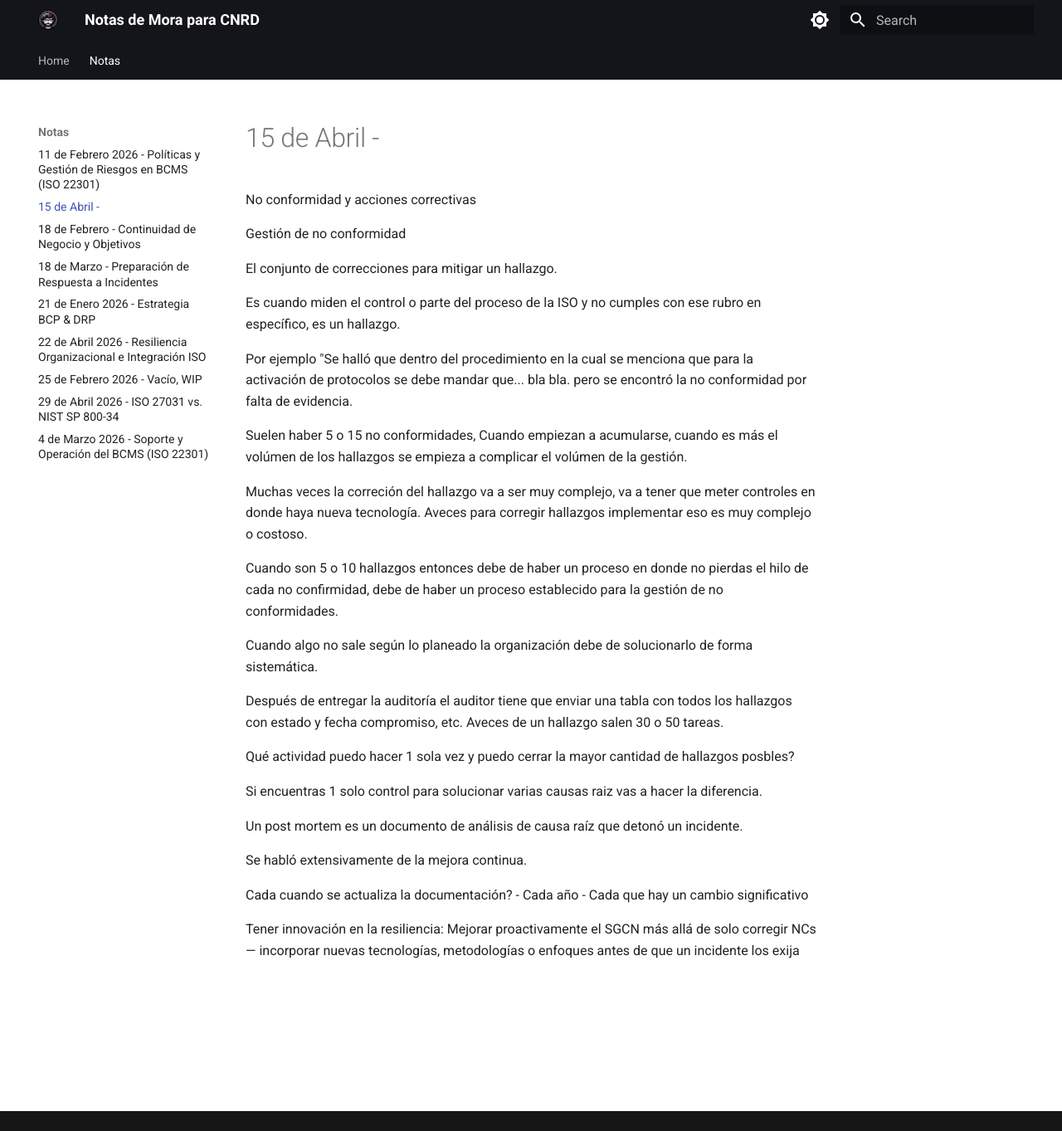
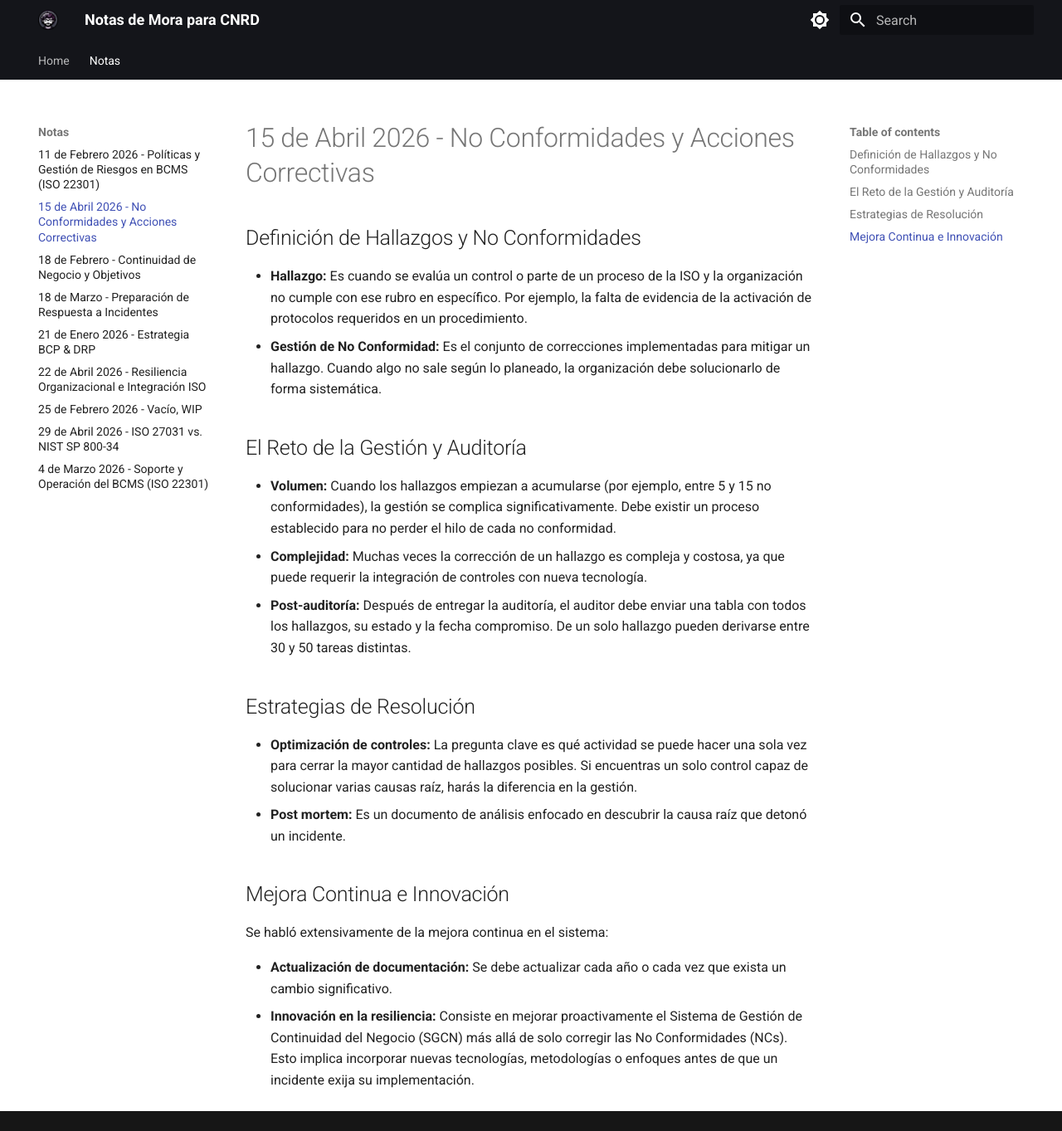
Before and after one commit to m0r4a/cnrd, an MkDocs documentation site: the page built from notes/notas/15_abril_2026.md, in a window 1280 px wide and 1363 px high. Shown: the whole window at 83% size. Built offline with MkDocs 1.6.1 and Material for MkDocs 9.7.7, drawn with Linux system fonts in a browser that asks for light colours.

Commit message:
Actualizar contenido

```diff
--- a/notes/notas/15_abril_2026.md
+++ b/notes/notas/15_abril_2026.md
@@ -1,35 +1,24 @@
-# 15 de Abril - <título>
+# 15 de Abril 2026 - No Conformidades y Acciones Correctivas
 
-No conformidad y acciones correctivas
+## Definición de Hallazgos y No Conformidades
 
-Gestión de no conformidad
+* **Hallazgo:** Es cuando se evalúa un control o parte de un proceso de la ISO y la organización no cumple con ese rubro en específico. Por ejemplo, la falta de evidencia de la activación de protocolos requeridos en un procedimiento.
+* **Gestión de No Conformidad:** Es el conjunto de correcciones implementadas para mitigar un hallazgo. Cuando algo no sale según lo planeado, la organización debe solucionarlo de forma sistemática.
 
-El conjunto de correcciones para mitigar un hallazgo.
+## El Reto de la Gestión y Auditoría
 
-Es cuando miden el control o parte del proceso de la ISO y no cumples con ese rubro en específico, es un hallazgo.
+* **Volumen:** Cuando los hallazgos empiezan a acumularse (por ejemplo, entre 5 y 15 no conformidades), la gestión se complica significativamente. Debe existir un proceso establecido para no perder el hilo de cada no conformidad.
+* **Complejidad:** Muchas veces la corrección de un hallazgo es compleja y costosa, ya que puede requerir la integración de controles con nueva tecnología.
+* **Post-auditoría:** Después de entregar la auditoría, el auditor debe enviar una tabla con todos los hallazgos, su estado y la fecha compromiso. De un solo hallazgo pueden derivarse entre 30 y 50 tareas distintas.
 
-Por ejemplo "Se halló que dentro del procedimiento <nombre> en la cual se menciona que para la activación de protocolos se debe mandar que... bla bla. pero se encontró la no conformidad por falta de evidencia.
+## Estrategias de Resolución
 
-Suelen haber 5 o 15 no conformidades, Cuando empiezan a acumularse, cuando es más el volúmen de los hallazgos se empieza a complicar el volúmen de la gestión.
+* **Optimización de controles:** La pregunta clave es qué actividad se puede hacer una sola vez para cerrar la mayor cantidad de hallazgos posibles. Si encuentras un solo control capaz de solucionar varias causas raíz, harás la diferencia en la gestión.
+* **Post mortem:** Es un documento de análisis enfocado en descubrir la causa raíz que detonó un incidente.
 
-Muchas veces la correción del hallazgo va a ser muy complejo, va a tener que meter controles en donde haya nueva tecnología. Aveces para corregir hallazgos implementar eso es muy complejo o costoso.
+## Mejora Continua e Innovación
 
-Cuando son 5 o 10 hallazgos entonces debe de haber un proceso en donde no pierdas el hilo de cada no confirmidad, debe de haber un proceso establecido para la gestión de no conformidades.
+Se habló extensivamente de la mejora continua en el sistema:
 
-Cuando algo no sale según lo planeado la organización debe de solucionarlo de forma sistemática.
-
-Después de entregar la auditoría el auditor tiene que enviar una tabla con todos los hallazgos con estado y fecha compromiso, etc. Aveces de un hallazgo salen 30 o 50 tareas.
-
-Qué actividad puedo hacer 1 sola vez y puedo cerrar la mayor cantidad de hallazgos posbles?
-
-Si encuentras 1 solo control para solucionar varias causas raiz vas a hacer la diferencia.
-
-Un post mortem es un documento de análisis de causa raíz que detonó un incidente.
-
-Se habló extensivamente de la mejora continua.
-
-Cada cuando se actualiza la documentación?
-- Cada año
-- Cada que hay un cambio significativo
-
-Tener innovación en la resiliencia: Mejorar proactivamente el SGCN más allá de solo corregir NCs — incorporar nuevas tecnologías, metodologías o enfoques antes de que un incidente los exija
+* **Actualización de documentación:** Se debe actualizar cada año o cada vez que exista un cambio significativo.
+* **Innovación en la resiliencia:** Consiste en mejorar proactivamente el Sistema de Gestión de Continuidad del Negocio (SGCN) más allá de solo corregir las No Conformidades (NCs). Esto implica incorporar nuevas tecnologías, metodologías o enfoques antes de que un incidente exija su implementación.
```
